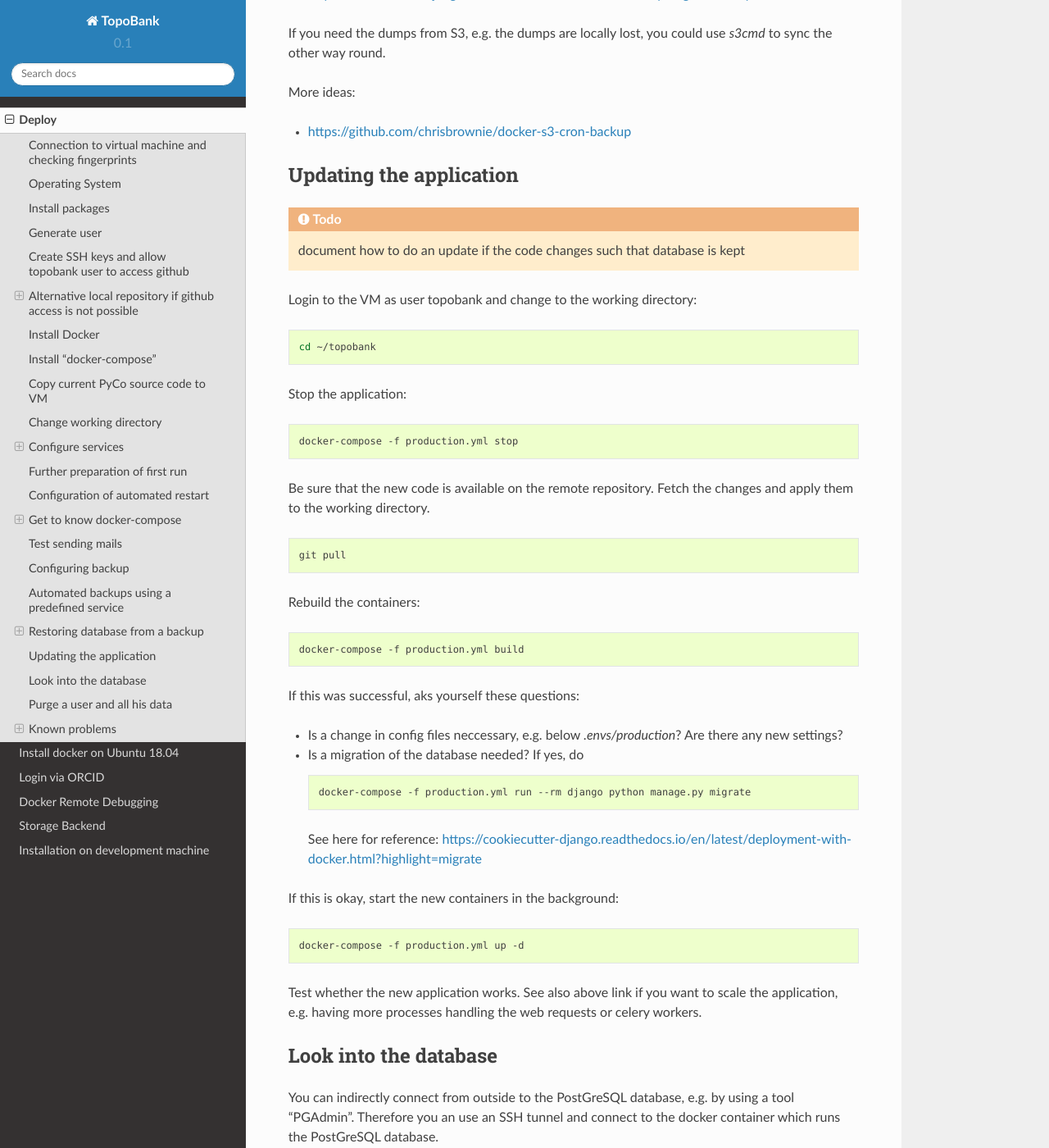
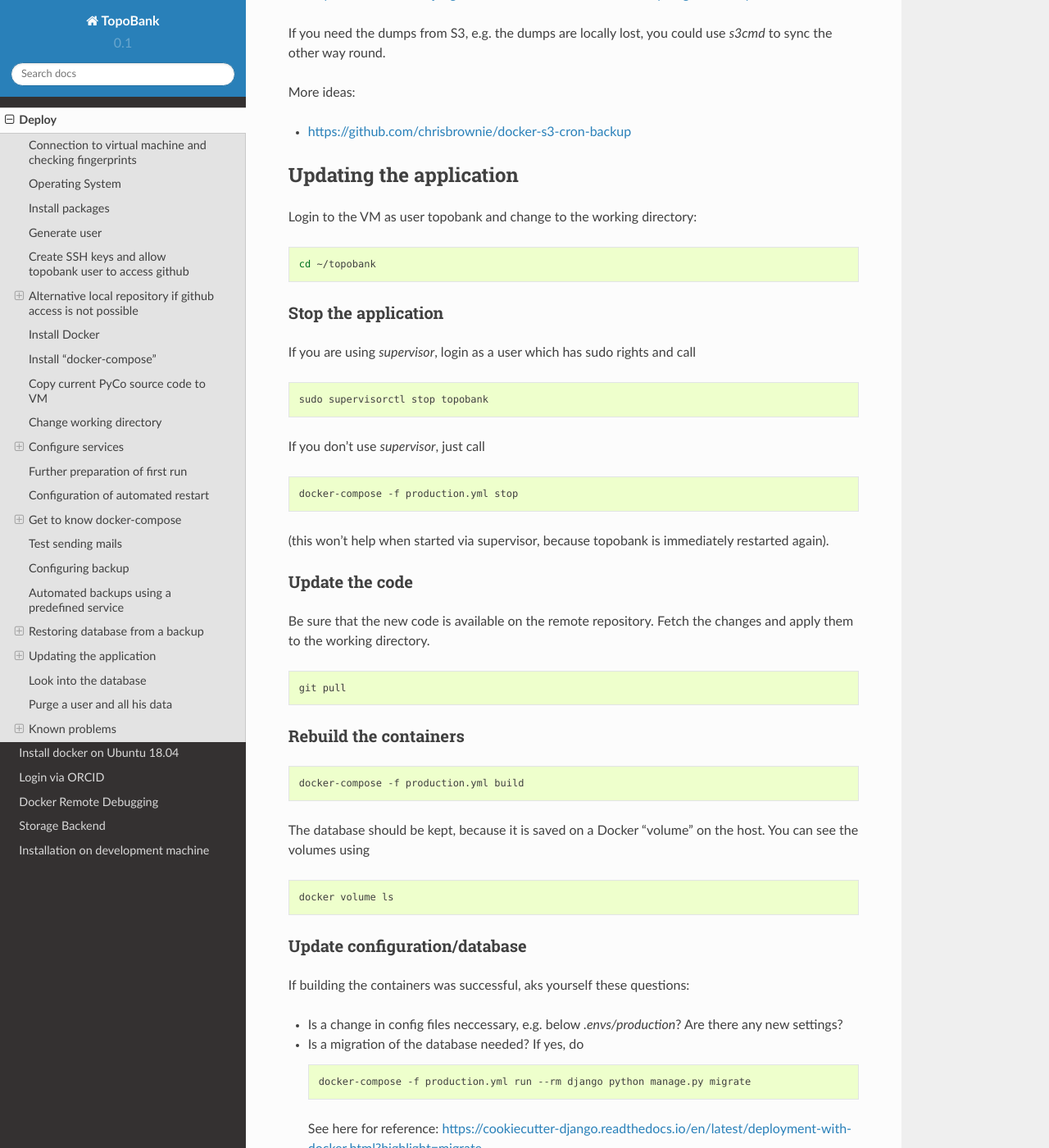
Before and after one commit to ContactEngineering/topobank, a Sphinx documentation site: the page built from docs/deploy.rst, in a window 1280 px wide and 1400 px high, scrolled down 16329 px. Shown: the whole window at 82% size. Built offline with Sphinx 7.4.7 and the Read the Docs theme 2.0.0, drawn with Linux system fonts in a browser that asks for light colours; some of the changed text lies outside the part shown.

Commit message:
DOC: Improved description of update process.

```diff
--- a/docs/deploy.rst
+++ b/docs/deploy.rst
@@ -861,20 +861,31 @@ More ideas:
 Updating the application
 ------------------------
 
-.. todo:: document how to do an update if the code changes such that database is kept
-
-
 Login to the VM as user topobank and change to the working directory:
 
 .. code:: bash
 
     cd ~/topobank
 
-Stop the application:
+Stop the application
+....................
+
+If you are using `supervisor`, login as a user which has sudo rights and call
+
+.. code:: bash
+
+   sudo supervisorctl stop topobank
+
+If you don't use `supervisor`, just call
 
 .. code:: bash
 
     docker-compose -f production.yml stop
+
+(this won't help when started via supervisor, because topobank is immediately restarted again).
+
+Update the code
+...............
 
 Be sure that the new code is available on the remote repository. Fetch the changes
 and apply them to the working directory.
@@ -883,13 +894,24 @@ and apply them to the working directory.
 
     git pull
 
-Rebuild the containers:
+Rebuild the containers
+......................
 
 .. code:: bash
 
     docker-compose -f production.yml build
 
-If this was successful, aks yourself these questions:
+The database should be kept, because it is saved on a Docker "volume" on the host.
+You can see the volumes using
+
+.. code:: bash
+
+    docker volume ls
+
+Update configuration/database
+.............................
+
+If building the containers was successful, aks yourself these questions:
 
 - Is a change in config files neccessary, e.g. below `.envs/production`?
   Are there any new settings?
@@ -900,8 +922,20 @@ If this was successful, aks yourself these questions:
      docker-compose -f production.yml run --rm django python manage.py migrate
 
   See here for reference: https://cookiecutter-django.readthedocs.io/en/latest/deployment-with-docker.html?highlight=migrate
+- Is there any need to change sth. in the S3 storage?
 
-If this is okay, start the new containers in the background:
+Restart application
+...................
+
+If everything is okay, start the new containers in the background.
+
+If you are using supervisor, change again to the terminal with sudo rights and call
+
+.. code:: bash
+
+    sudo supervisorctl start topobank
+
+Without supervisor, call:
 
 .. code:: bash
 
@@ -940,7 +974,7 @@ Afterwards you should be able to open the connection.
 Purge a user and all his data
 -----------------------------
 
-Use with care!!
+If needed, you can delete a user and all his/her data. This can be useful e.g. in development. Use with care!!
 In order to delete the user with username `michael` (check this in database)
 and to delete all his surfaces+topographies, use:
 
@@ -948,10 +982,12 @@ and to delete all his surfaces+topographies, use:
 
    docker-compose -f production.yml run --rm django python manage.py purge_user michael
 
-So far, there is no extra question, so this immediately done.
+So far, there is no extra question, so this immediately done!
 
 Known problems
 --------------
+
+Here are some known problems and how to handle them.
 
 PostGreSQL user does not exist
 ..............................
```
